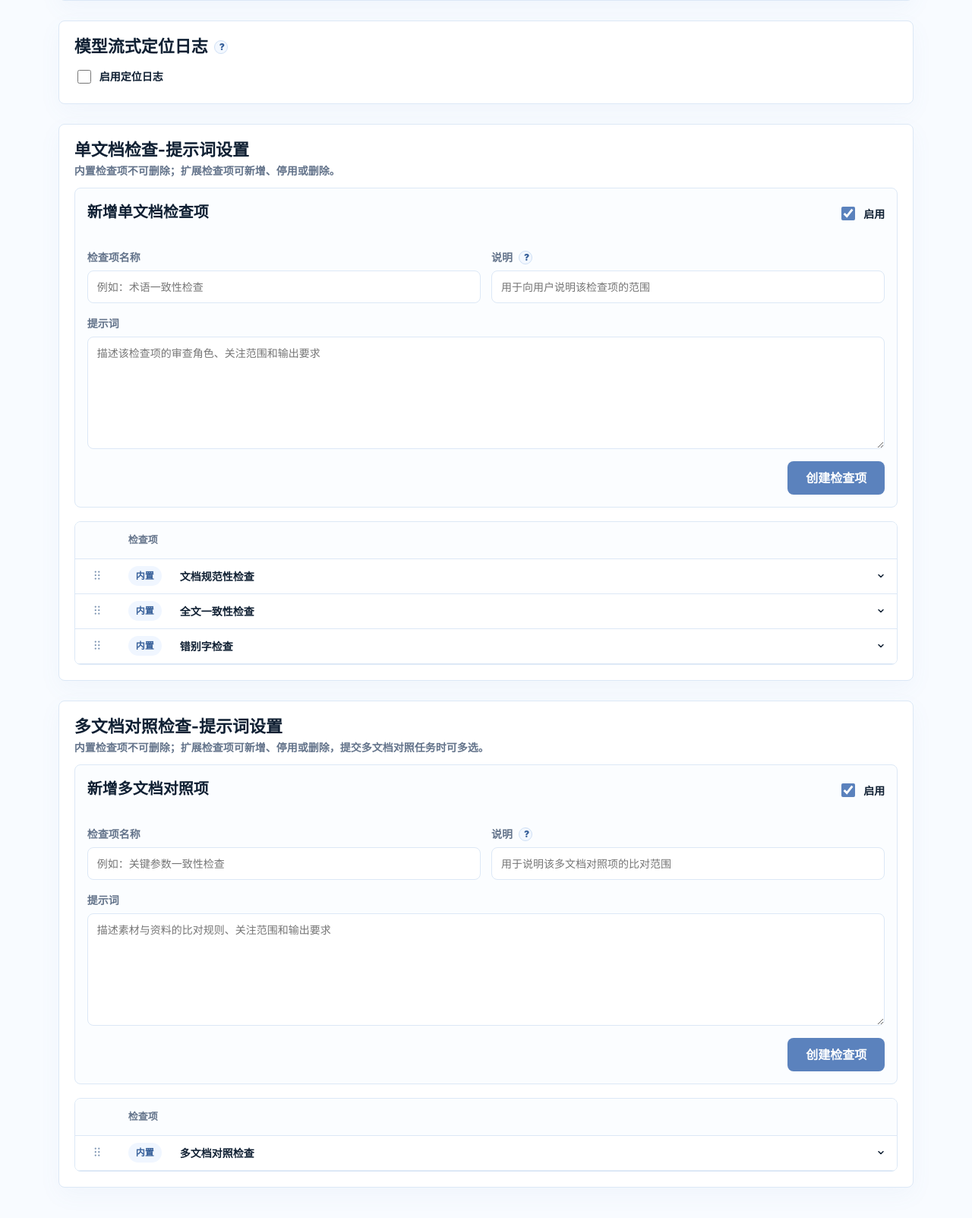
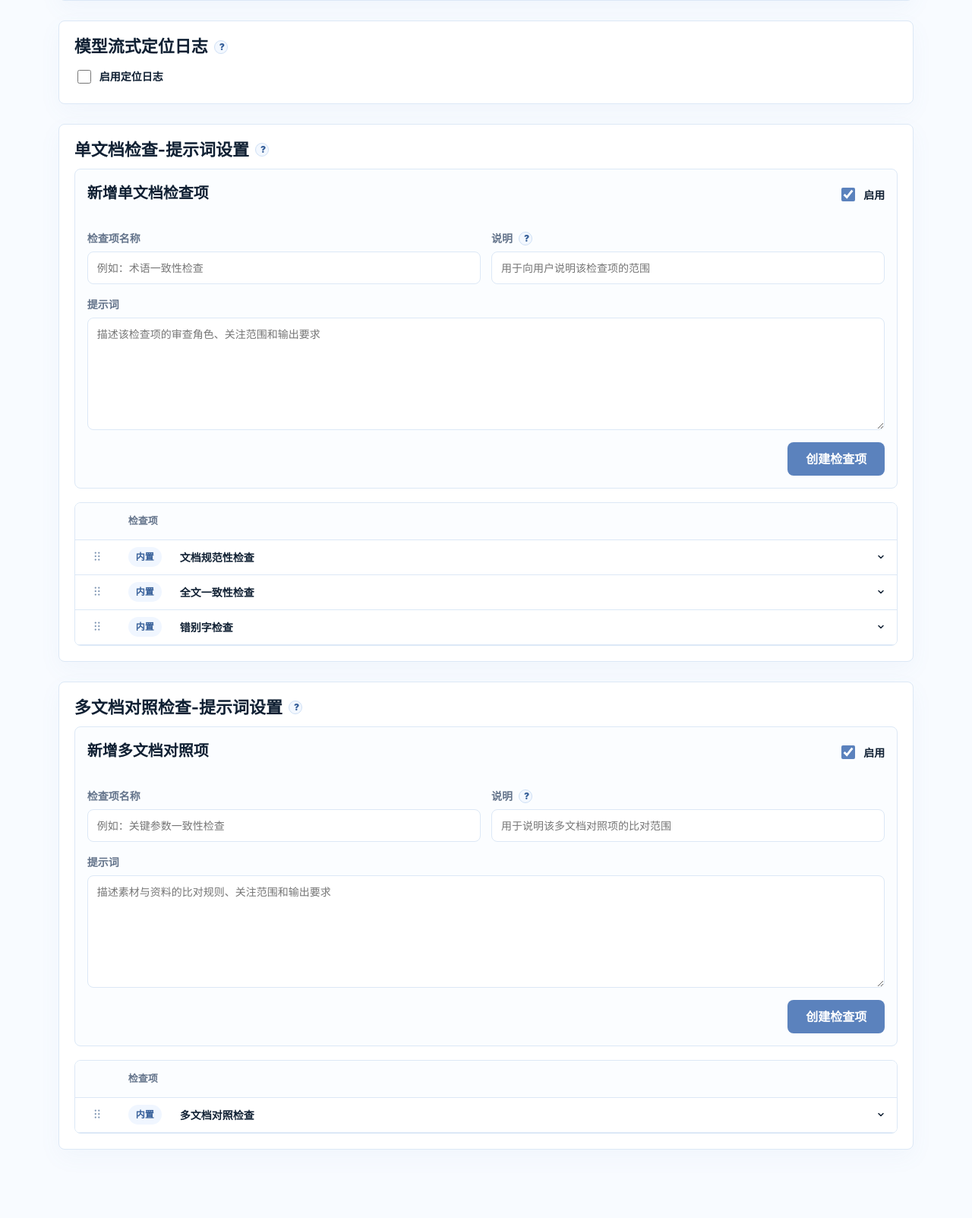
Before and after one commit to VonSdite/Document-Check, a Flask app: page /console/settings in a window 1280 px wide. Shown: the part 344-1947 px from the top of the page at 76% size. After the commit the page ends 1857 px from the top, so only its background shows below. Run offline with Flask 3, Linux system fonts and the light colour scheme; data comes from the database, SQL or seed files in the repository; data that the repository does not hold is empty.

Commit message:
将检查项说明移入提示图标

```diff
--- a/app/templates/admin_settings.html
+++ b/app/templates/admin_settings.html
@@ -55,8 +55,9 @@
 <section class="panel settings-section">
   <div class="settings-section-head">
     <div>
-      <h2>{{ group.title }}</h2>
-      <p>{{ group.description }}</p>
+      <h2 class="title-with-help">{{ group.title }}
+        <button class="help-tip" type="button" aria-label="{{ group.title }}说明" data-tip="{{ group.description }}">?</button>
+      </h2>
     </div>
   </div>
   <form method="post" class="settings-new-check-form stack-form">
```
Also changed, not shown: tests/test_routes.py (+10 -0 lines).
